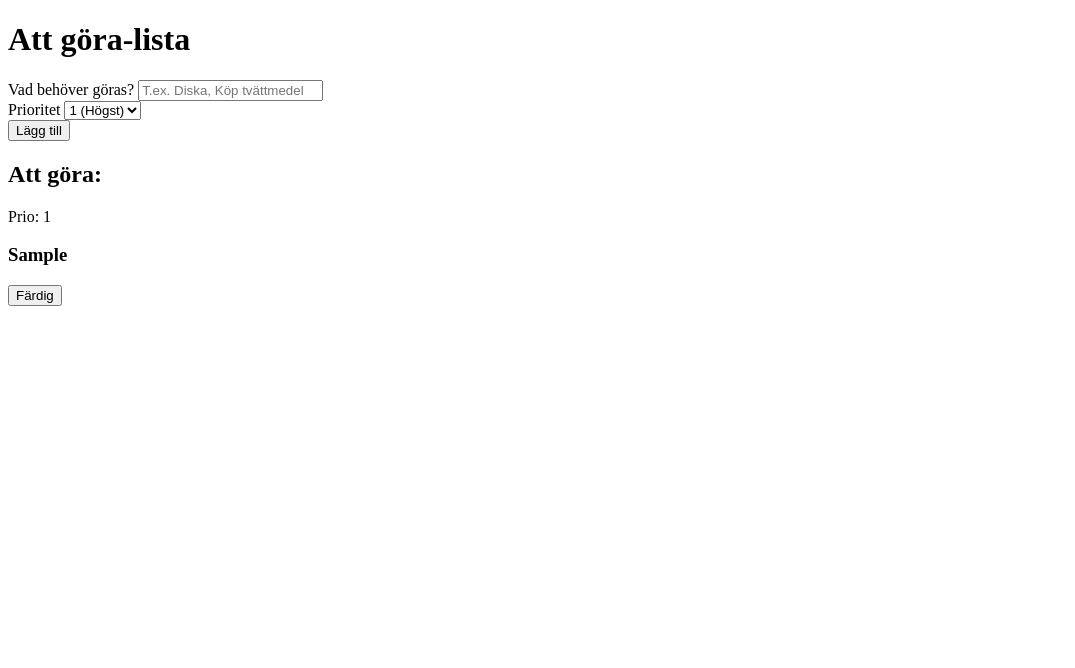
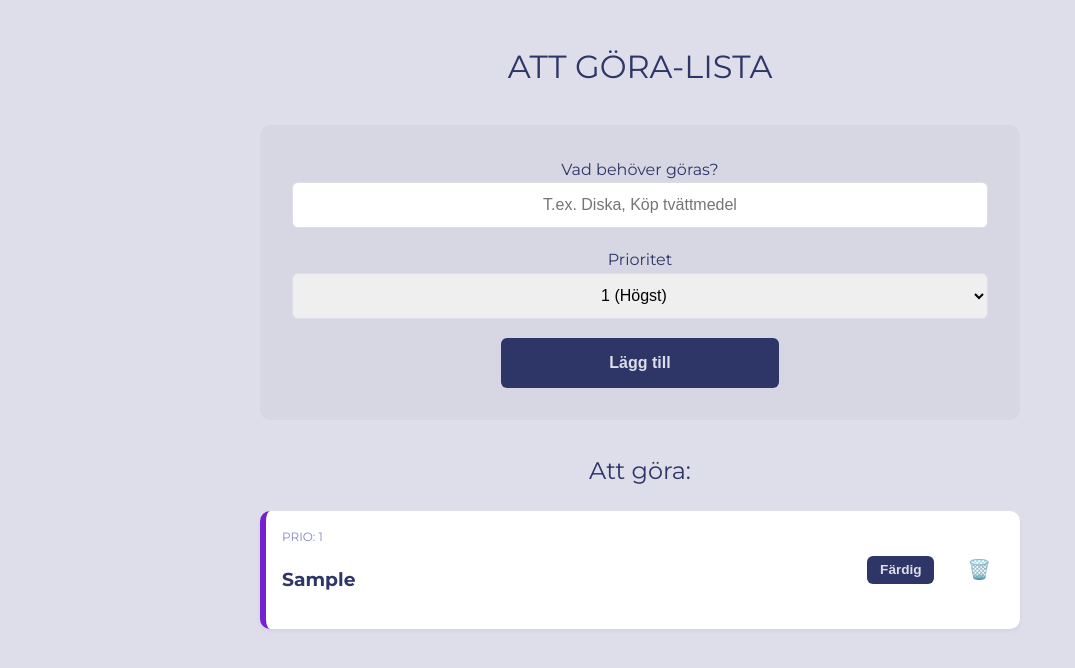
Before and after one commit to fridaruth/Laboration-2, a website built with Vite: page Lab 2/index.html in a window 1280 px wide. Both pictures are taken after typing "Sample" into the empty fields and a click on the button "Lägg till". Shown: the whole page, without its empty margins (0-1075 px from the left). Built offline with nearby package versions, Linux system fonts and the light colour scheme.

Commit message:
Lägg till stil och funktionalitet för TodoList, inklusive prioriteringssystem och knappar för att markera och ta bort uppgifter

```diff
--- a/Lab 2/index.html
+++ b/Lab 2/index.html
@@ -6,6 +6,9 @@
   <meta name="viewport" content="width=device-width, initial-scale=1.0">
   <title>Att göra-lista</title>
   <link rel="stylesheet" href="./css/style.css">
+  <link rel="preconnect" href="https://fonts.googleapis.com">
+<link rel="preconnect" href="https://fonts.gstatic.com" crossorigin>
+<link href="https://fonts.googleapis.com/css2?family=Montserrat:ital,wght@0,100..900;1,100..900&display=swap" rel="stylesheet">
 </head>
 
 <body>
@@ -25,9 +28,9 @@
         <div class="input">
           <label for="priority">Prioritet</label>
           <select id="priority">
-            <option value="1">1 (Högst)</option>
-            <option value="2">2</option>
-            <option value="3">3 (Lägst)</option>
+            <option value="1" class="high">1 (Högst)</option>
+            <option value="2" class="medium">2 (Medel)</option>
+            <option value="3" class="low">3 (Lägst)</option>
           </select>
         </div>
 
--- /dev/null
+++ b/Lab 2/src/css/style.css
@@ -0,0 +1,146 @@
+* {
+    box-sizing: border-box;
+}
+
+body {
+    font-family: "Montserrat", sans-serif;
+    background-color: #DDDEEA;
+    color: #2E3567;
+    margin: 0 auto;
+    line-height: 1.6;
+    max-width: 800px;
+    padding: 20px;
+}
+
+header {
+    margin-bottom: 2rem;
+    text-transform: uppercase;
+}
+
+h1, h2 {
+    text-align: center;
+    font-weight: 400;
+}
+
+.form-section {
+    background-color: #DDDEEA;
+}
+
+form {
+    display: flex;
+    flex-direction: column;
+    gap: 1.2rem;
+    text-align: center;
+    margin-bottom: 2rem;
+    background-color: rgba(0,0,0,0.03);
+    padding: 2rem;
+    border-radius: 10px;
+}
+
+input,
+select,
+button {
+    padding: 0.8rem;
+    transition: border-color 0.3s, box-shadow 0.3s;
+    font-size: 1rem;
+    border-radius: 6px;
+    border: 1px solid #DDDEEA;
+}
+
+input,
+select {
+    text-align: center;
+    width: 100%;
+}
+
+
+button {
+    background: #2E3567;
+    color: #DDDEEA;
+    border: none;
+    border-radius: 6px;
+    font-weight: 600;
+    cursor: pointer;
+}
+
+button:hover {
+    background: #8383C5;
+}
+
+#add-btn {
+    padding: 1rem;
+    width: 40%;
+    margin: 0 auto;
+}
+
+button#add-btn:hover {
+    background: #8383C5;
+}
+
+.delete-btn {
+    background-color: transparent;
+    border: none;
+    font-size: 1.2rem;
+    cursor: pointer;
+    margin-left: 10px;
+    transition: transform 0.2s;
+}
+
+.delete-btn:hover {
+    transform: scale(1.2);
+}
+
+.button-group {
+    display: flex;
+    align-items: center;
+    gap: 10px;
+}
+
+.todo-info {
+    text-align: left;
+}
+
+.todo-item {
+    display: flex;
+    justify-content: space-between;
+    align-items: center;
+    background: #ffffff;
+    padding: 1rem;
+    margin-bottom: 0.8rem;
+    border-radius: 10px;
+    border-left: 6px solid #8383C5;
+    box-shadow: 0 2px 4px rgba(0, 0, 0, 0.05);
+    gap: 10px;
+}
+
+.priority-1 {
+    border-left-color: #7520d1;
+}
+.priority-2 {
+    border-left-color: #8462c9;
+}
+.priority-3 {
+    border-left-color: #BBAAE4;
+}
+
+.todo-item.completed {
+    background: #f0f0f0;
+    opacity: 0.7;
+    border-left-color: #747497;
+}
+
+.todo-item.completed h3 {
+    text-decoration: line-through;
+}
+
+.priority-label {
+    font-size: 0.75rem;
+    text-transform: uppercase;
+    color: #8383C5;
+    display: block;
+}
+
+.done-btn {
+    padding: 0.4rem 0.8rem;
+    font-size: 0.85rem;
+}
--- a/Lab 2/src/main.ts
+++ b/Lab 2/src/main.ts
@@ -1,4 +1,5 @@
 import { TodoList } from "./models/TodoList";
+import './css/style.css';
 
 const myTodoList = new TodoList();
 
@@ -27,7 +28,6 @@ form.addEventListener("submit", (e) => {
 function renderTodos() {
   const listContainer = document.getElementById("todo-list")!;
   const todos = myTodoList.getTodos();
-
   listContainer.innerHTML = "";
 
   if (todos.length === 0) {
@@ -38,23 +38,25 @@ function renderTodos() {
   // loopa igenom todos till HTML
   todos.forEach((todo, index) => {
     const todoArticle = document.createElement("article");
-
-    // lägg till klasser för styling
-    todoArticle.className = "todo-item";
+    todoArticle.className = `todo-item priority-${todo.priority}`;
     if (todo.completed) {
       todoArticle.classList.add("completed");
     }
 
     // skapa innehåll
     todoArticle.innerHTML = `
-    <div class="todo-list">
+    <div class="todo-info">
     <span class="priority-label">Prio: ${todo.priority}</span>
     <h3>${todo.task}</h3>
     </div>
     `;
 
+    // skapa behållare för knappar
+    const buttonGroup = document.createElement("div");
+    buttonGroup.className = "button-group";
+
     // skapa klar-knapp
-    if(!todo.completed) {
+    if (!todo.completed) {
       const doneBtn = document.createElement("button");
       doneBtn.innerText = "Färdig";
       doneBtn.className = "done-btn";
@@ -64,16 +66,31 @@ function renderTodos() {
         renderTodos();
       });
 
-      todoArticle.appendChild(doneBtn);
+      buttonGroup.appendChild(doneBtn);
     } else {
       const status = document.createElement("span");
       status.innerText = "✅";
       status.className = "status-check";
-      todoArticle.appendChild(status);
+      buttonGroup.appendChild(status);
     }
 
+    const deleteBtn = document.createElement("button");
+    deleteBtn.innerHTML = "🗑️";
+    deleteBtn.className = "delete-btn";
+
+    deleteBtn.addEventListener("click", () => {
+      if (confirm("Ta bort uppgift?")) {
+        myTodoList.deleteTodo(index);
+        renderTodos();
+      }
+    });
+
+    buttonGroup.appendChild(deleteBtn);
+
+    todoArticle.appendChild(buttonGroup);
+
     listContainer.appendChild(todoArticle);
-  })
+  });
 }
 
 renderTodos();
--- a/Lab 2/src/models/TodoList.ts
+++ b/Lab 2/src/models/TodoList.ts
@@ -19,7 +19,7 @@ export class TodoList {
             priority: priority
         };
 
-        this.todos.push(newTodo);
+        this.todos.unshift(newTodo);
         this.saveToLocalStorage();
         return true;
     }
@@ -29,6 +29,14 @@ export class TodoList {
             this.todos[todoIndex].completed = true;
             this.saveToLocalStorage();
         }
+    }
+
+    deleteTodo(todoIndex: number): void {
+        // ta bort element
+        this.todos.splice(todoIndex, 1);
+
+        // spara uppdaterad lista
+        this.saveToLocalStorage();
     }
 
     getTodos(): Todo[] {
```
Also changed, not shown: 1 other file.
